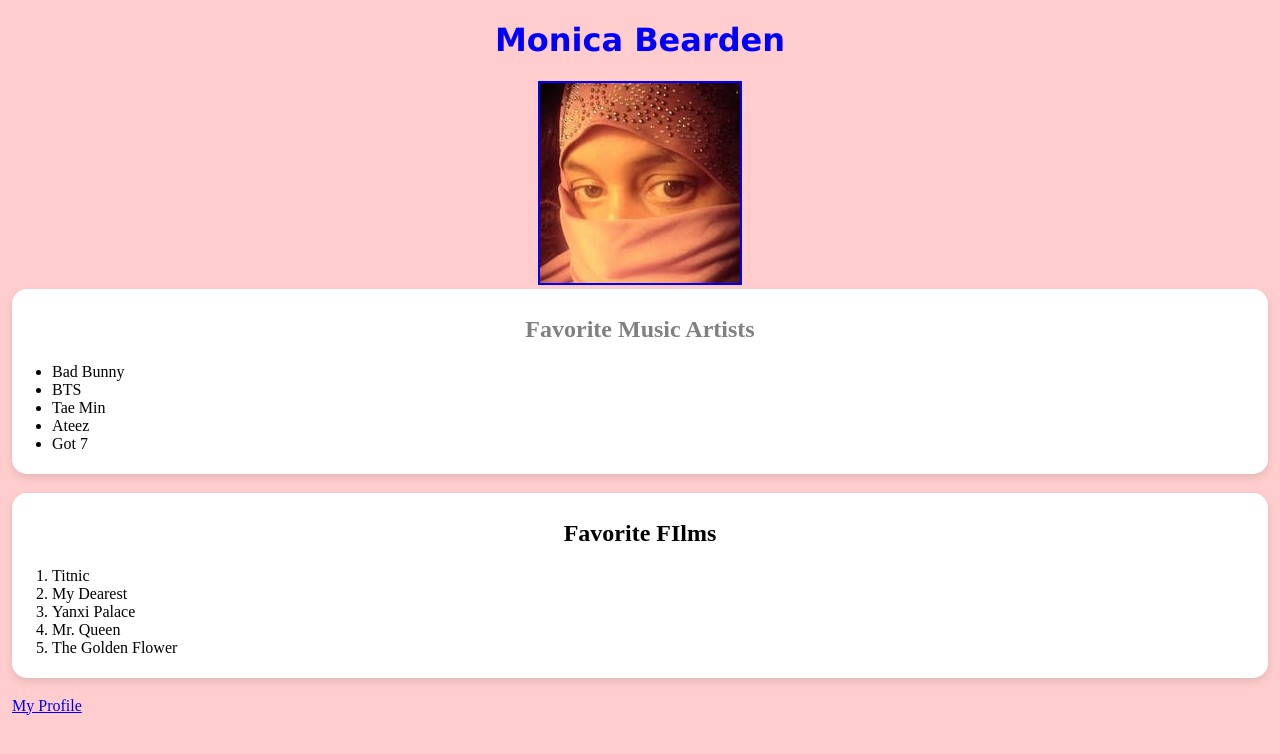
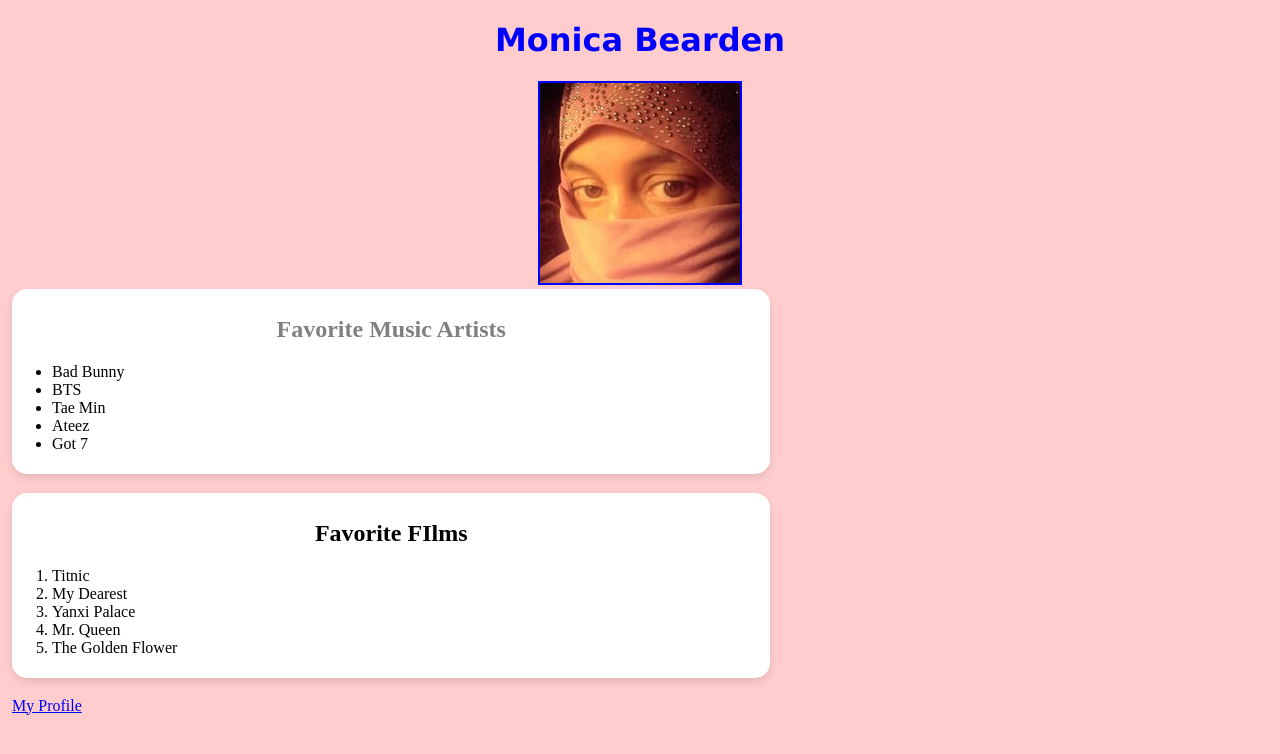
Before and after one commit to TYA4Tech/META_Intro_to_FrontEnd_Dev, a plain HTML site: page Assignments/my_profile/index.html in a window 1280 px wide. Drawn offline with Linux system fonts and the light colour scheme.

```diff
--- a/Notes/my profile/styles.css
+++ b/Assignments/my_profile/styles.css
@@ -39,6 +39,8 @@
     margin-bottom: 19px;
     border-radius: 15px;
     box-shadow: 0 4px 8px rgba(0, 0, 0, 0.1);
+
+    max-width: 60%
 }
 
 
```
Also changed, not shown: Assignments/Little_Lemon_Inspection/87FmqOJ9RLqxZqjifZS6wg_49b1f0d2659c4a8ea0cf9e9db16505e1_examine_the_page/examine_the_page/bootstrap.bundle.min.js (renamed from Assignments/Little Lemon Inspection/87FmqOJ9RLqxZqjifZS6wg_49b1f0d2659c4a8ea0cf9e9db16505e1_examine_the_page/examine_the_page/bootstrap.bundle.min.js), Assignments/Little_Lemon_Inspection/87FmqOJ9RLqxZqjifZS6wg_49b1f0d2659c4a8ea0cf9e9db16505e1_examine_the_page/examine_the_page/bootstrap.min.css (renamed from Assignments/Little Lemon Inspection/87FmqOJ9RLqxZqjifZS6wg_49b1f0d2659c4a8ea0cf9e9db16505e1_examine_the_page/examine_the_page/bootstrap.min.css), Assignments/Little_Lemon_Inspection/87FmqOJ9RLqxZqjifZS6wg_49b1f0d2659c4a8ea0cf9e9db16505e1_examine_the_page/examine_the_page/index.html (renamed from Assignments/Little Lemon Inspection/87FmqOJ9RLqxZqjifZS6wg_49b1f0d2659c4a8ea0cf9e9db16505e1_examine_the_page/examine_the_page/index.html), Assignments/Little_Lemon_Inspection/87FmqOJ9RLqxZqjifZS6wg_49b1f0d2659c4a8ea0cf9e9db16505e1_examine_the_page/examine_the_page/logo.png (renamed from Assignments/Little Lemon Inspection/87FmqOJ9RLqxZqjifZS6wg_49b1f0d2659c4a8ea0cf9e9db16505e1_examine_the_page/examine_the_page/logo.png), Assignments/Little_Lemon_Inspection/from coursera/New folder/87FmqOJ9RLqxZqjifZS6wg_49b1f0d2659c4a8ea0cf9e9db16505e1_examine_the_page/examine_the_page/bootstrap.bundle.min.js (renamed from Assignments/Little Lemon Inspection/from coursera/New folder/87FmqOJ9RLqxZqjifZS6wg_49b1f0d2659c4a8ea0cf9e9db16505e1_examine_the_page/examine_the_page/bootstrap.bundle.min.js), Assignments/Little_Lemon_Inspection/from coursera/New folder/87FmqOJ9RLqxZqjifZS6wg_49b1f0d2659c4a8ea0cf9e9db16505e1_examine_the_page/examine_the_page/bootstrap.min.css (renamed from Assignments/Little Lemon Inspection/from coursera/New folder/87FmqOJ9RLqxZqjifZS6wg_49b1f0d2659c4a8ea0cf9e9db16505e1_examine_the_page/examine_the_page/bootstrap.min.css), Assignments/Little_Lemon_Inspection/from coursera/New folder/87FmqOJ9RLqxZqjifZS6wg_49b1f0d2659c4a8ea0cf9e9db16505e1_examine_the_page/examine_the_page/index.html (renamed from Assignments/Little Lemon Inspection/from coursera/New folder/87FmqOJ9RLqxZqjifZS6wg_49b1f0d2659c4a8ea0cf9e9db16505e1_examine_the_page/examine_the_page/index.html), Assignments/Little_Lemon_Inspection/from coursera/New folder/87FmqOJ9RLqxZqjifZS6wg_49b1f0d2659c4a8ea0cf9e9db16505e1_examine_the_page/examine_the_page/logo.png (renamed from Assignments/Little Lemon Inspection/from coursera/New folder/87FmqOJ9RLqxZqjifZS6wg_49b1f0d2659c4a8ea0cf9e9db16505e1_examine_the_page/examine_the_page/logo.png), Assignments/Little_Lemon_Inspection/mine/index.html (renamed from Assignments/Little Lemon Inspection/mine/index.html), Assignments/Little_Lemon_w_bootstrap/bootstrap.bundle.min.js (renamed from Assignments/Little Lemon w bootstrap/bootstrap.bundle.min.js), Assignments/Little_Lemon_w_bootstrap/bootstrap.min.css (renamed from Assignments/Little Lemon w bootstrap/bootstrap.min.css), Assignments/Little_Lemon_w_bootstrap/index.html (renamed from Assignments/Little Lemon w bootstrap/index.html), Assignments/Little_Lemon_w_bootstrap/logo.png (renamed from Assignments/Little Lemon w bootstrap/logo.png), Assignments/my_profile/failures.txt (renamed from Notes/my profile/failures.txt), 2 more files, 4 other files.
